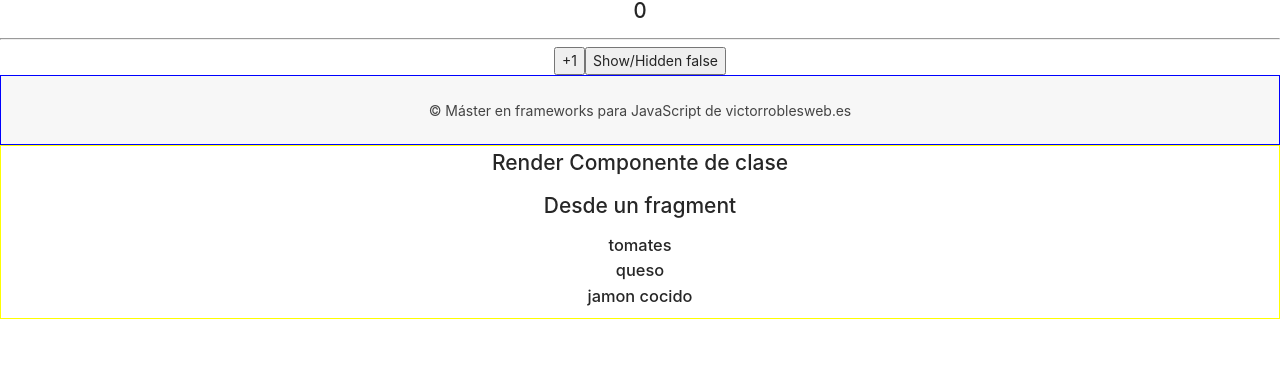
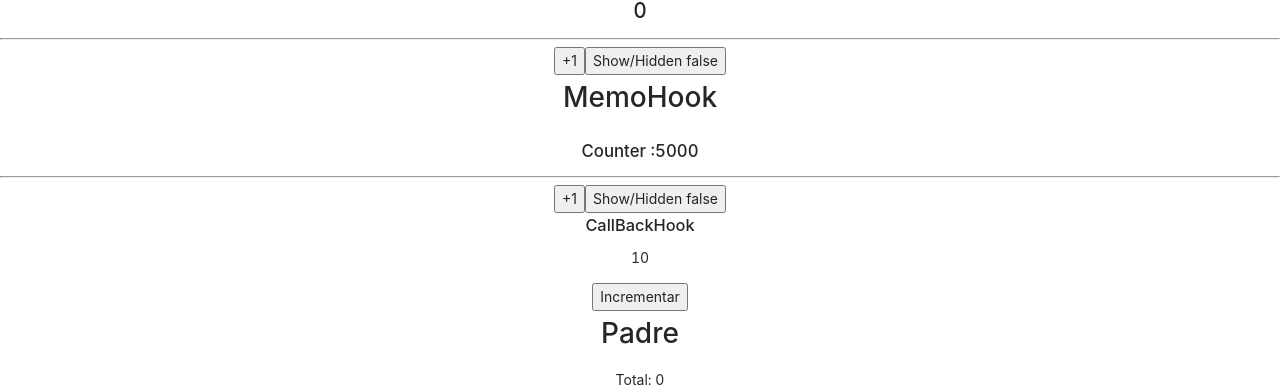
Before and after one commit to andersonNB/Articulos-React, a React (Create React App) app: page /hooks in a window 1280 px wide. Shown: the part 2405-2797 px from the top of the page. Before the commit the page ends 2724 px from the top, so only its background shows below. Built offline with nearby package versions, Linux system fonts and the light colour scheme; no server answers.

Commit message:
Hooks memo y useMemo

```diff
--- a/src/assets/css/App.css
+++ b/src/assets/css/App.css
@@ -97,7 +97,7 @@ body {
 
 #slider {
 	width: 100%;
-	height: 350px;
+	height: 350px !important;
 	/*line-height: 320px;*/
 	color: white;
 	text-shadow: 0px 0px 5px #444;
@@ -158,13 +158,13 @@ body {
 	color: rgb(88, 88, 88);
 	padding: 10px;
 	width: 100px;
-	height: 35px;
+	height: 50px;
 	margin: 0px auto;
 	font-size: 18px;
 	text-transform: uppercase;
 	text-shadow: none;
 	text-decoration: none;
-	line-height: 35px;
+	line-height: 18px;
 	box-shadow: 0px 0px 5px rgb(88, 88, 88);
 	margin-top: 40px;
 	border-radius: 4px;
--- /dev/null
+++ b/src/components/Profundizando Hooks/07-tarea-memo/Hijo.js
@@ -0,0 +1,15 @@
+import React, { memo } from 'react'
+
+export const Hijo = memo(({ numero, incrementar }) => {
+
+    console.log('  Me volví a generar :(  ');
+
+    return (
+        <button
+            className=""
+            onClick={ () => incrementar(numero) }
+        >
+            { numero }
+        </button>
+    )
+})
--- /dev/null
+++ b/src/components/Profundizando Hooks/07-tarea-memo/Padre.js
@@ -0,0 +1,33 @@
+import React, { useCallback } from 'react'
+import { Hijo } from './Hijo'
+import { useState } from 'react';
+
+export const Padre = () => {
+
+    const numeros = [2, 4, 6, 8, 10];
+    const [valor, setValor] = useState(0);
+
+    const incrementar = useCallback((num) => {
+        setValor(c => c + num)
+    }, [setValor])
+
+    return (
+        <div>
+            <h1>Padre</h1>
+            <p> Total: { valor } </p>
+
+            <hr />
+
+            {
+                numeros.map(n => (
+                    <Hijo
+                        key={ n }
+                        numero={ n }
+                        incrementar={ incrementar }
+                    />
+                ))
+            }
+            {/* <Hijo /> */ }
+        </div>
+    )
+}
--- /dev/null
+++ b/src/components/Profundizando Hooks/Memo/CallBackHook.js
@@ -0,0 +1,32 @@
+import React, { useState, useCallback } from 'react'
+import ShowIncrement from './ShowIncrement'
+
+const CallBackHook = () => {
+
+    const [counter, setCounter] = useState(10);
+
+    //Como estaba
+    // const increment = () => {
+    //     setCounter(counter + 1)
+    // }
+
+    //Con el hook useCallback
+    const increment = useCallback((num) => {
+        //Lo que tenemos dentro de los parentesis
+        // de la función son sus argumentos
+        //por lo que se puede "jugar" con ellos
+        //Es decir interpretarlo de distintas maneras
+        setCounter(c => c + num)
+    }, [setCounter])
+
+    return (
+        <div>
+            <h3>CallBackHook</h3>
+            <p>{ counter } </p>
+            <ShowIncrement increment={ increment } />
+
+        </div>
+    )
+}
+
+export default CallBackHook
--- a/src/components/Profundizando Hooks/Memo/MemoHook.js
+++ b/src/components/Profundizando Hooks/Memo/MemoHook.js
@@ -1,22 +1,33 @@
-import React, { useState } from 'react'
+import React, { useState, useMemo } from 'react'
 
 
-const Memorize = () => {
+const MemoHook = () => {
 
-    const [counter, setCounter] = useState(0);
+    const [counter, setCounter] = useState(5000);
     const [show, setShow] = useState(false);
+
+
+    const procesoPesado = (iteraciones) => {
+        for (let index = 0; index < iteraciones; index++) {
+            console.log("Iteraciones");
+        }
+    }
+
+    const memoizacion = useMemo(() => procesoPesado(counter), [counter])
 
     return (
         <div>
-            <h1>Memorize</h1>
+            <h1>MemoHook</h1>
             <h2>
-                <small>Counter :</small>
+                <small>Counter :{ counter } </small>
             </h2>
             <hr />
+            {/* { procesoPesado(counter) } */ }
+            { memoizacion }
             <button onClick={ () => { setCounter(counter + 1) } } >+1</button>
             <button onClick={ () => { setShow(!show) } } >Show/Hidden { JSON.stringify(show) } </button>
         </div>
     )
 }
 
-export default Memorize
+export default MemoHook
--- /dev/null
+++ b/src/components/Profundizando Hooks/Memo/ShowIncrement.js
@@ -0,0 +1,11 @@
+import React from 'react'
+
+const ShowIncrement = React.memo(({ increment }) => {
+
+    console.log('Me volvi a generar D:')
+    return (
+        <button onClick={ () => increment(5) }>Incrementar</button>
+    )
+})
+
+export default ShowIncrement
--- a/src/components/Profundizando Hooks/useState/CounterApp.js
+++ b/src/components/Profundizando Hooks/useState/CounterApp.js
@@ -6,6 +6,9 @@ import MultipleCustomHooks from "../../MultipleCustomHooks"
 import FocusScreen from "../useRef/FocusScreen"
 import Layout from "../useLayoutEffect/Layout"
 import Memorize from "../Memo/Memorize"
+import MemoHook from "../Memo/MemoHook"
+import CallBackHook from "../Memo/CallBackHook"
+import { Padre } from "../07-tarea-memo/Padre"
 
 const CounterApp = () => {
 
@@ -48,6 +51,12 @@ const CounterApp = () => {
 
             <Memorize />
 
+            <MemoHook />
+
+            <CallBackHook />
+
+            <Padre />
+
         </>
     )
 }
```
